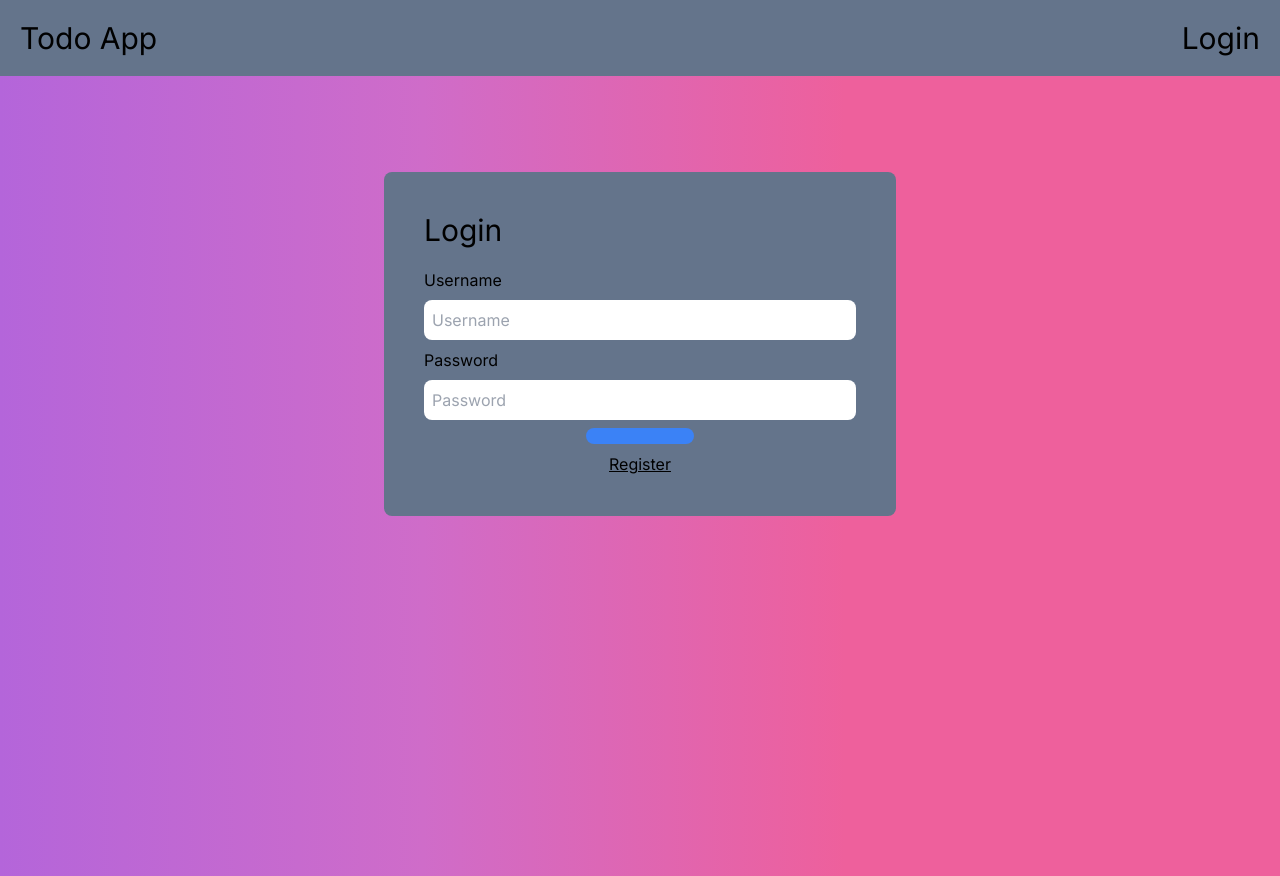
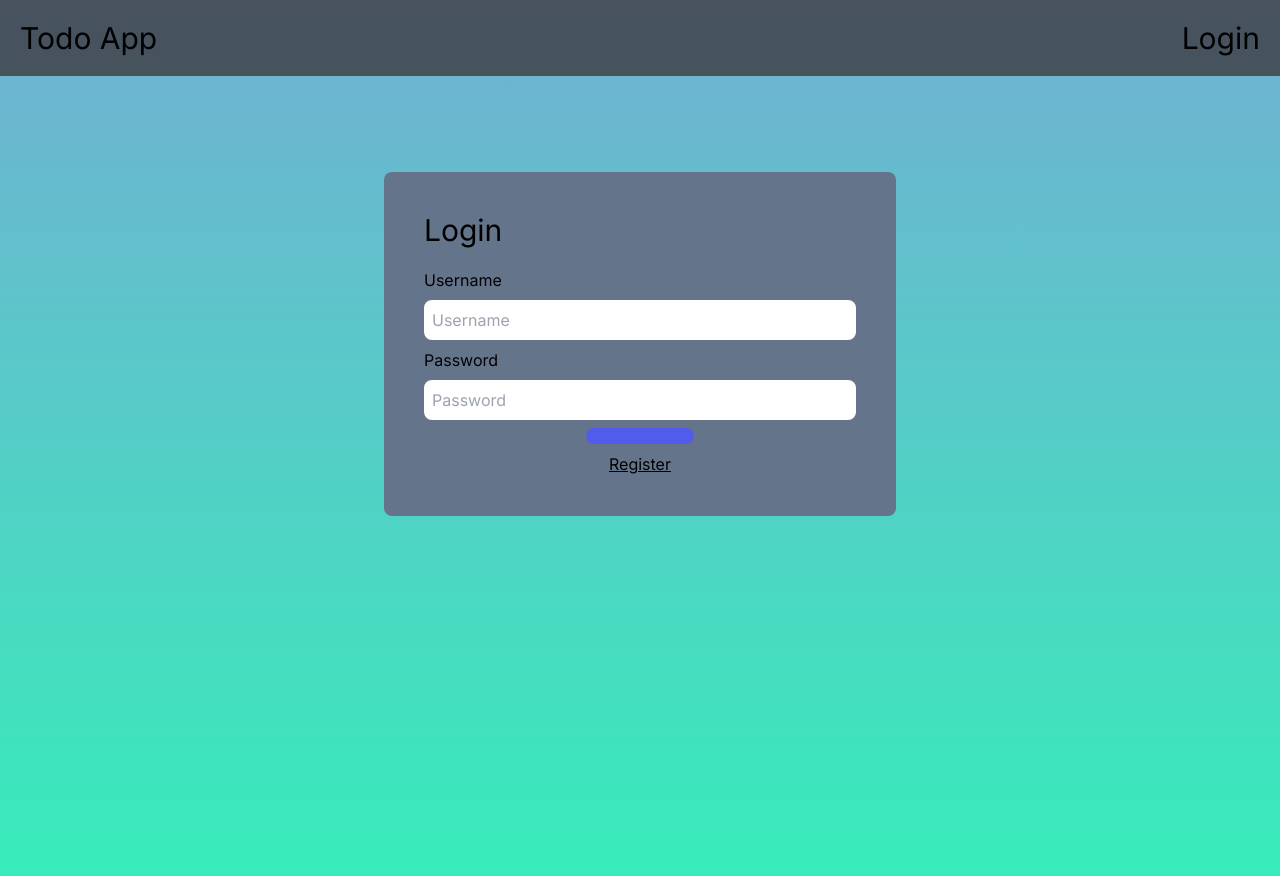
Before and after one commit to erwinmareto/todo-list-ts, a Next.js app in the folder frontend-next/: page /auth in a window 1280 px wide. Built offline with nearby package versions, Linux system fonts and the light colour scheme; no server answers.

Commit message:
feat: changed the colors of the UI

```diff
--- a/frontend-next/src/app/globals.css
+++ b/frontend-next/src/app/globals.css
@@ -2,27 +2,6 @@
 @tailwind components;
 @tailwind utilities;
 
-/* :root {
-  --foreground-rgb: 0, 0, 0;
-  --background-start-rgb: 214, 219, 220;
-  --background-end-rgb: 255, 255, 255;
+body {
+  background-image: linear-gradient(to top, #37ecba 0%, #72afd3 100%);
 }
-
-@media (prefers-color-scheme: dark) {
-  :root {
-    --foreground-rgb: 255, 255, 255;
-    --background-start-rgb: 0, 0, 0;
-    --background-end-rgb: 0, 0, 0;
-  }
-}
-
-
-@layer utilities {
-  .text-balance {
-    text-wrap: balance;
-  }
-} */
-
-  body {
-    background-image: linear-gradient(to right, #b8cbb8 0%, #b8cbb8 0%, #b465da 0%, #cf6cc9 33%, #ee609c 66%, #ee609c 100%);
-  }
--- a/frontend-next/src/components/elements/Forms/Auth/index.tsx
+++ b/frontend-next/src/components/elements/Forms/Auth/index.tsx
@@ -1,4 +1,10 @@
 "use client";
+// HEX: #42a1e3, RGB: (66, 161, 227)
+// HEX: #78dcfb, RGB: (120, 220, 251)
+// HEX: #3c7484, RGB: (60, 116, 132)
+// HEX: #6c8c94, RGB: (108, 140, 148)
+// HEX: #becba8, RGB: (190, 203, 168)
+// HEX: #242c34, RGB: (36, 44, 52)
 
 import Link from "next/link";
 import { useRouter } from "next/navigation";
--- a/frontend-next/src/components/elements/Forms/Task/index.tsx
+++ b/frontend-next/src/components/elements/Forms/Task/index.tsx
@@ -109,7 +109,7 @@ const TaskForm = ({ close, categoryId, prevTask }: TaskFormProps) => {
       )}
       <button
         type="submit"
-        className="w-1/4 bg-blue-500 p-2 mx-auto rounded-lg transition-all hover:bg-blue-300"
+        className="w-1/4 text-white bg-blue-500 p-2 mx-auto rounded-lg transition-all hover:bg-blue-300"
       >
         Submit
       </button>
--- a/frontend-next/src/components/elements/Modal/index.tsx
+++ b/frontend-next/src/components/elements/Modal/index.tsx
@@ -11,7 +11,7 @@ const Modal = (props: ModalProps) => {
     <section>
       <div className="fixed z-50 inset-0 p-2 overflow-auto backdrop-blur-sm">
         <div className="flex justify-center items-center min-h-screen">
-          <article className="w-full max-w-lg bg-purple-500 p-10 rounded-lg">
+          <article className="w-full max-w-lg bg-dark-500 bg-opacity-80 shadow-2xl p-10 rounded-lg">
             <div className="flex justify-between mb-5">
               <h1 className="text-3xl">{props.title}</h1>
               <button onClick={props.close}>
--- a/frontend-next/src/components/parts/Add/NewCategory/index.tsx
+++ b/frontend-next/src/components/parts/Add/NewCategory/index.tsx
@@ -13,7 +13,7 @@ const NewCategory = () => {
     <>
       <article
         onClick={changeOpen}
-        className="bg-slate-500 w-full rounded-xl p-10 transition-all hover:bg-slate-300"
+        className="bg-dark-500 bg-opacity-50 w-full rounded-xl p-10 shadow-xl transition-all hover:bg-dark-300 hover:bg-opacity-30"
       >
         <h1 className="text-3xl">+ Add Category</h1>
       </article>
--- a/frontend-next/src/components/parts/Add/NewTask/index.tsx
+++ b/frontend-next/src/components/parts/Add/NewTask/index.tsx
@@ -13,7 +13,7 @@ const NewTask = ({ categoryId }: { categoryId: number }) => {
     <>
       <article
         onClick={changeOpen}
-        className="flex bg-slate-500 w-full p-10 rounded-full transition-all hover:bg-slate-300"
+        className="flex bg-blue-500 w-full p-10 rounded-full transition-all hover:bg-blue-300"
       >
         <h1 className="text-3xl">+ Add Task</h1>
       </article>
--- a/frontend-next/src/components/parts/Category/index.tsx
+++ b/frontend-next/src/components/parts/Category/index.tsx
@@ -53,8 +53,8 @@ const CategoryCard = ({ category }: { category: Category }) => {
   };
   return (
     <>
-      <article className="bg-purple-500 w-full rounded-xl">
-        <div className="flex justify-end gap-3 px-3 m-1">
+      <article className="bg-light-500 bg-opacity-50 shadow-xl w-full rounded-xl">
+        <div className="flex justify-start gap-3 p-3 m-1">
           <button
             onClick={changeConfirm}
             className="w-3 h-3 bg-red-500 rounded-full transition-all hover:bg-red-300"
@@ -68,7 +68,7 @@ const CategoryCard = ({ category }: { category: Category }) => {
             className="w-3 h-3 bg-green-500 rounded-full transition-all hover:bg-green-300"
           />
         </div>
-        <div className="bg-fuchsia-400 flex flex-col justify-center gap-5 p-10 rounded-xl">
+        <div className="bg-dark-500 bg-opacity-50 flex flex-col justify-center gap-5 p-10 rounded-xl">
           <section className="flex justify-between">
             <h1 className="text-3xl">{category?.title}</h1>
             <button onClick={changeOpen}>
--- a/frontend-next/src/components/parts/Navbar/index.tsx
+++ b/frontend-next/src/components/parts/Navbar/index.tsx
@@ -13,7 +13,7 @@ const Navbar = ({ token }: { token?: RequestCookie }) => {
     router.push("/auth/login");
   };
   return (
-    <nav className="flex justify-between w-full p-5 bg-slate-500">
+    <nav className="flex justify-between w-full p-5 bg-dark-500 bg-opacity-80">
       <Link href="/">
         <h1 className="text-3xl">Todo App</h1>
       </Link>
--- a/frontend-next/src/components/parts/Task/index.tsx
+++ b/frontend-next/src/components/parts/Task/index.tsx
@@ -59,17 +59,17 @@ const Task = ({ task }: { task: Task }) => {
   }
   return (
     <>
-      <article className="bg-pink-500 w-full rounded-full">
+      <article className="bg-light-500 bg-opacity-50 w-full rounded-full">
         {open && (
           <div className="flex justify-end p-1 gap-3 mr-16">
-            <button className="w-3 h-3 bg-red-500 rounded-full transition-all hover:bg-red-300" />
-            <button className="w-3 h-3 bg-yellow-500 rounded-full transition-all hover:bg-yellow-300" />
-            <button className="w-3 h-3 bg-green-500 rounded-full transition-all hover:bg-green-300" />
+            <button onClick={changeConfirm} className="w-3 h-3 bg-red-500 rounded-full transition-all hover:bg-red-300" />
+            <button onClick={changeModal} className="w-3 h-3 bg-yellow-500 rounded-full transition-all hover:bg-yellow-300" />
+            <button onClick={changeOpen} className="w-3 h-3 bg-green-500 rounded-full transition-all hover:bg-green-300" />
           </div>
         )}
         <div
           onClick={changeOpen}
-          className={`flex items-end justify-between w-full bg-purple-500 p-10 rounded-full transition-all `}
+          className={`flex items-end justify-between w-full bg-light-blue-500 bg-opacity-80 p-10 rounded-full transition-all `}
         >
           <section
             onClick={stopPropagation}
--- a/frontend-next/tailwind.config.ts
+++ b/frontend-next/tailwind.config.ts
@@ -13,6 +13,24 @@ const config: Config = {
         "gradient-conic":
           "conic-gradient(from 180deg at 50% 50%, var(--tw-gradient-stops))",
       },
+      colors: {
+        dark: {
+          500: "#3D3B40",
+          300: "#6E6C70",
+        },
+        blue: {
+          500: "#525CEB",
+          300: "#A1A0D6",
+        },
+        "light-blue": {
+          500: "#BFCFE7",
+          300: "#E1E3F0",
+        },
+        light: {
+          500: "#F8EDFF",
+          300: "#FCF7FF",
+        },
+      },
     },
   },
   plugins: [],
```
